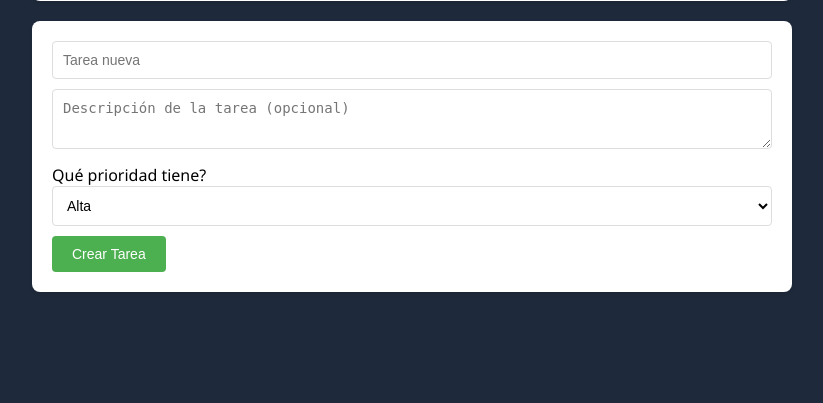
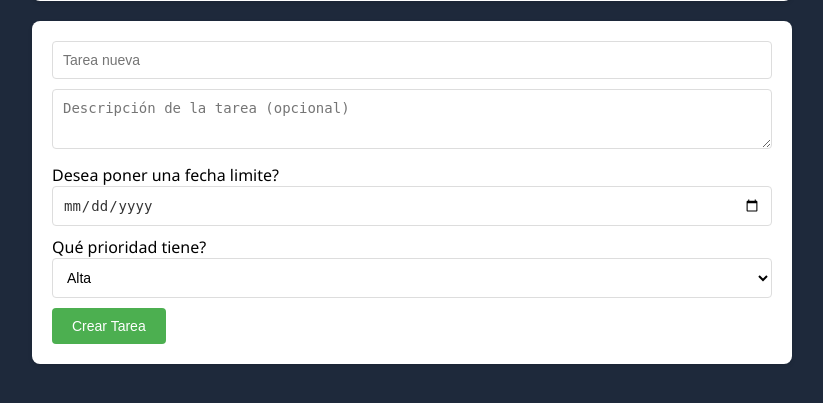
Before and after one commit to UnaiDv/Rutin, a FastAPI app: page / in a window 1280 px wide. Shown: the part 316-719 px from the top of the page, without its empty margins (228-1051 px from the left). Run offline with FastAPI, Linux system fonts and the light colour scheme; data that the repository does not hold is empty.

Commit message:
Se ha añadido fecha limite

```diff
--- a/app/main.py
+++ b/app/main.py
@@ -4,7 +4,7 @@ from fastapi.templating import Jinja2Templates
 from fastapi.staticfiles import StaticFiles
 from sqlalchemy.orm import Session
 from starlette.middleware.sessions import SessionMiddleware
-from time import sleep
+from datetime import datetime
 
 from .database import SessionLocal, engine, Base
 from .models import Task
@@ -17,7 +17,6 @@ app = FastAPI(title="Rutin - Tu organizador de vida")
 templates = Jinja2Templates(directory="app/templates")
 app.mount("/static", StaticFiles(directory="app/static"), name="static")
 app.add_middleware(SessionMiddleware, secret_key="clave1234 ")
-
 
 def get_db():
     db = SessionLocal()
@@ -55,8 +54,9 @@ def home(request: Request, buscar: str = None,
 
 
 @app.post("/create")
-def crear_tarea(request: Request, titulo: str = Form(...), descripcion: str=Form(""), prioridad: str=Form("media"), db: Session = Depends(get_db)):
-    nueva_tarea = Task(titulo=titulo, descripcion=descripcion, prioridad=prioridad)
+def crear_tarea(request: Request, titulo: str = Form(...), descripcion: str=Form(""), prioridad: str=Form("media"), fecha_limite: str=Form(None), db: Session = Depends(get_db)):
+    fecha = datetime.strptime(fecha_limite, "%Y-%m-%d") if fecha_limite else None
+    nueva_tarea = Task(titulo=titulo, descripcion=descripcion, prioridad=prioridad, fecha_limite=fecha)
     db.add(nueva_tarea)
     db.commit()
     db.refresh(nueva_tarea)
@@ -99,13 +99,14 @@ def editar_tarea(request: Request, task_id: int, db: Session = Depends(get_db)):
 
 
 @app.post("/editar/{task_id}")
-def editar_la_tarea(request: Request, task_id: int, titulo: str = Form(...), descripcion: str = Form(""), prioridad: str = Form("media"), db: Session = Depends(get_db)):
+def editar_la_tarea(request: Request, task_id: int, titulo: str = Form(...), descripcion: str = Form(""), prioridad: str = Form("media"), fecha_limite: str=Form(None), db: Session = Depends(get_db)):
     tarea = db.query(Task).filter(Task.id == task_id).first()
-
+    fecha = datetime.strptime(fecha_limite, "%Y-%m-%d") if fecha_limite else None
     if tarea:
         tarea.titulo = titulo
         tarea.descripcion = descripcion
         tarea.prioridad = prioridad
+        tarea.fecha_limite = fecha
         db.commit()
 
     request.session["mensaje"] = "Tarea editada con éxito!"
--- a/app/models.py
+++ b/app/models.py
@@ -9,5 +9,6 @@ class Task(Base):
     titulo = Column(String, nullable=False)
     descripcion = Column(String, default="")
     prioridad = Column(String, default="media")
+    fecha_limite = Column(DateTime, default=None)
     completada = Column(Boolean, default=False)
     creada_en = Column(DateTime, default=datetime.now)
--- a/app/schemas.py
+++ b/app/schemas.py
@@ -5,12 +5,14 @@ class TaskCreate(BaseModel):
     titulo: str
     descripcion: str
     prioridad: str  = "media"
+    fecha_limite: datetime = None
 
 class TaskResponse(BaseModel):
     id: int
     titulo: str
     descripcion: str
     prioridad: str
+    fecha_limite: datetime
     completada: bool
     creada_en: datetime
 
--- a/app/static/styles.css
+++ b/app/static/styles.css
@@ -173,3 +173,20 @@ strong.baja {
 .mensaje.oculto {
     opacity: 0;
 }
+
+.fecha-limite {
+    display: inline-block;
+    margin-top: 5px;
+    font-size: 12px;
+    color: #e67e22;
+}
+
+input[type="date"] {
+    width: 100%;
+    padding: 10px;
+    margin-bottom: 10px;
+    border: 1px solid #ddd;
+    border-radius: 4px;
+    font-size: 14px;
+    color: #333;
+}
--- a/app/templates/editar_tareas.html
+++ b/app/templates/editar_tareas.html
@@ -20,6 +20,10 @@
                 <option value="media" {% if task.prioridad == "media" %}selected{% endif %}>Media</option>
                 <option value="baja" {% if task.prioridad == "baja" %}selected{% endif %}>Baja</option>
             </select>
+
+            <label for="fecha_limite">Desea poner una fecha limite?</label>
+            <input type="date" value="{{ task.fecha_limite.strftime('%Y-%m-%d') if task.fecha_limite else '' }}" name="fecha_limite">
+
                  <button type="submit">Editar Tarea</button>
             <a href="/"><button type="button">Cancelar</button></a>
         </form>
--- a/app/templates/index.html
+++ b/app/templates/index.html
@@ -51,6 +51,9 @@
             <input type="text" name="titulo" placeholder="Tarea nueva" required>
             <textarea name="descripcion" placeholder="Descripción de la tarea (opcional)"></textarea>
 
+            <label for="fecha_limite">Desea poner una fecha limite?</label><br>
+            <input type="date" value="{{ tasks.fecha_limite.strftime('%Y-%m-%d') if tasks.fecha_limite else '' }}" name="fecha_limite"><br>
+
             <label for="prioridad">Qué prioridad tiene?</label>
 
             <select name="prioridad">
@@ -69,13 +72,17 @@
                             <p>{{ task.descripcion }}</p>
                         {% endif %}
 
+                        {% if task.fecha_limite %}
+                            {{ task.fecha_limite.strftime('%d/%m/%Y') }}
+                        {% endif %}
+
                         <span class="prioridad-insignia {{ task.prioridad }}">
                             {% if task.prioridad == 'alta' %} Alta
                             {% elif task.prioridad == 'media' %} Media
                             {% else %} Baja
                             {% endif %}
                         </span>
-                        <small>Creada: {{ task.creada_en.strftime('%d/%m/%Y %H:%M') }} </small>
+                        <span class="fecha_limite">Creada: {{ task.creada_en.strftime('%d/%m/%Y %H:%M') }} </span>
 
                         <form method="post" action="/completar/{{ task.id }}" style="display: inline;">
                             <button type="submit">
```
